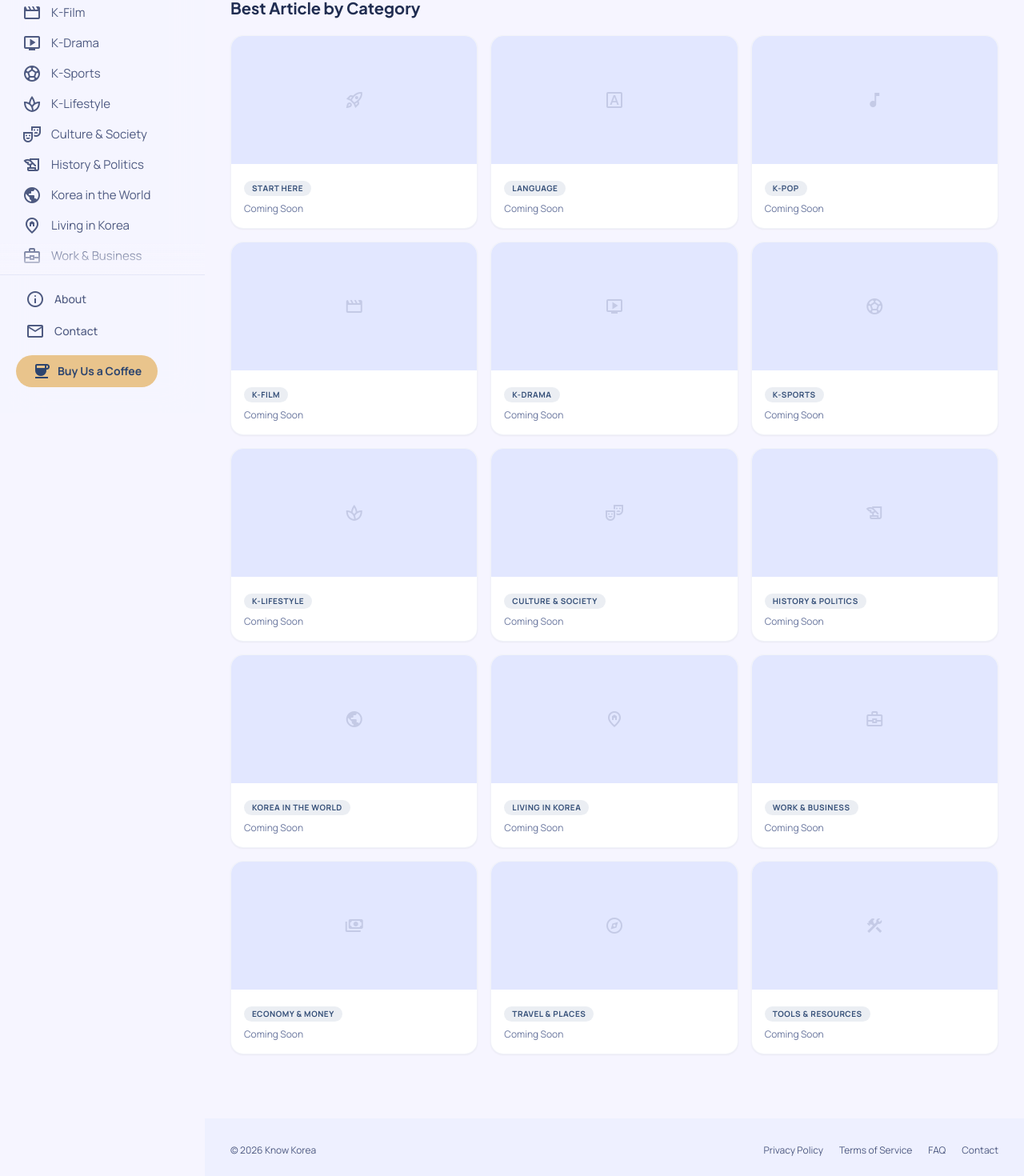
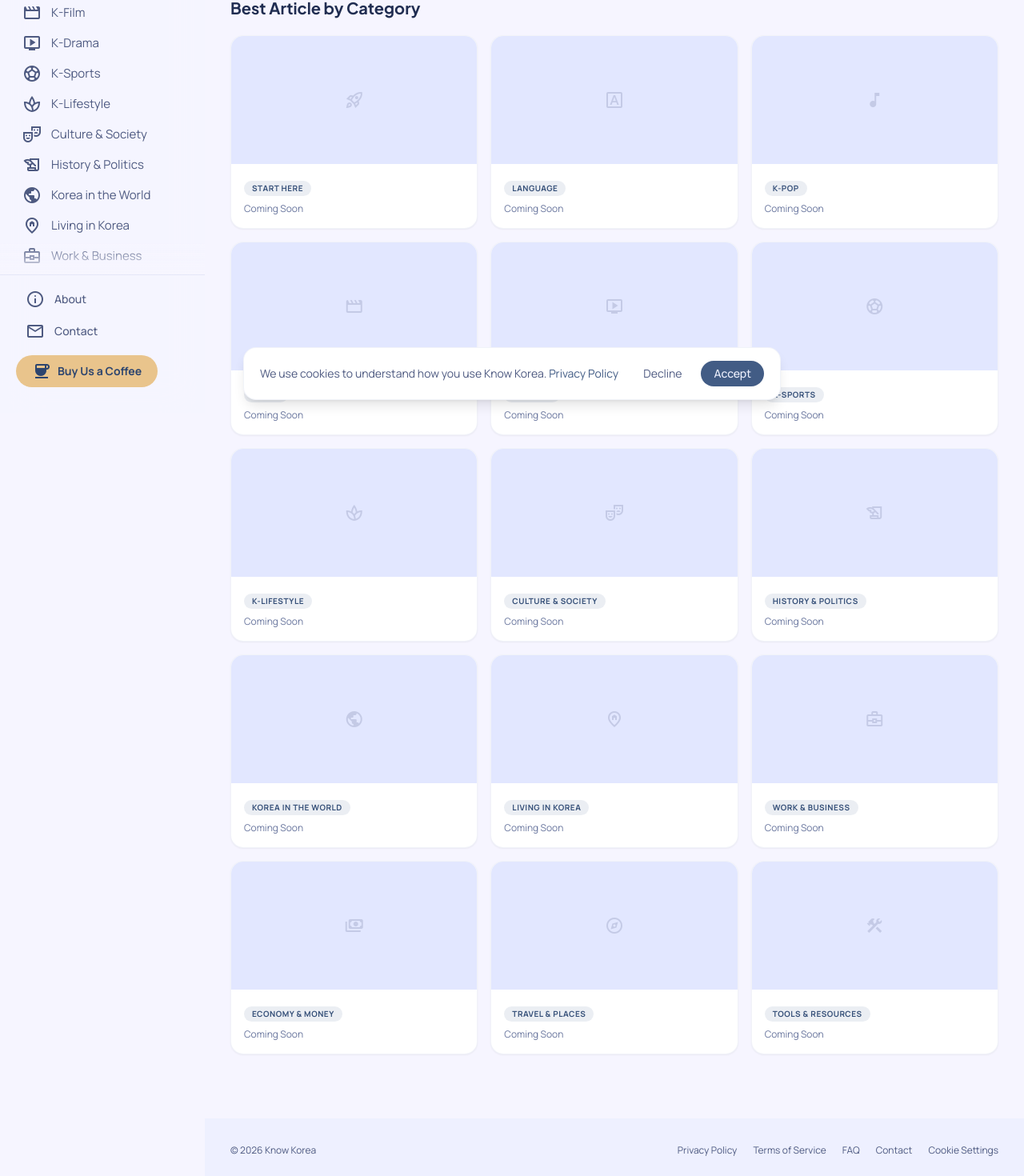
Before and after one commit to ventureops/know-korea, a Next.js app: page / in a window 1280 px wide. Shown: the part 284-1754 px from the top of the page at 80% size. Built offline with nearby package versions, Linux system fonts and the light colour scheme; no server answers; the database is empty.

Commit message:
feat: GA4 + Cookie Consent 배너 구현
- CookieConsent: 하단 고정 배너 (Accept/Decline), localStorage 저장
- GA4: 동의 시에만 next/script로 로드 (GDPR 준수)
- Footer: Cookie Settings 링크 추가 (배너 재표시)

Co-Authored-By: Claude Sonnet 4.6 <noreply@anthropic.com>

```diff
--- a/app/layout.tsx
+++ b/app/layout.tsx
@@ -2,6 +2,7 @@ import type { Metadata } from "next";
 import "./globals.css";
 import SessionProvider from "@/components/auth/SessionProvider";
 import SiteShell from "@/components/layout/SiteShell";
+import CookieConsent from "@/components/CookieConsent";
 
 export const metadata: Metadata = {
   title: {
@@ -45,6 +46,7 @@ export default function RootLayout({
         <SessionProvider>
           <SiteShell>{children}</SiteShell>
         </SessionProvider>
+        <CookieConsent />
       </body>
     </html>
   );
--- /dev/null
+++ b/components/CookieConsent.tsx
@@ -0,0 +1,87 @@
+'use client';
+
+import { useState, useEffect } from 'react';
+import Script from 'next/script';
+import Link from 'next/link';
+
+const GA_ID = process.env.NEXT_PUBLIC_GA_MEASUREMENT_ID;
+
+export default function CookieConsent() {
+  const [consent, setConsent] = useState<'accepted' | 'declined' | null>(null);
+  const [visible, setVisible] = useState(false);
+
+  useEffect(() => {
+    const stored = localStorage.getItem('cookie-consent') as 'accepted' | 'declined' | null;
+    setConsent(stored);
+    if (!stored) setVisible(true);
+
+    function handleReset() {
+      setConsent(null);
+      setVisible(true);
+    }
+    window.addEventListener('cookie-consent-reset', handleReset);
+    return () => window.removeEventListener('cookie-consent-reset', handleReset);
+  }, []);
+
+  function accept() {
+    localStorage.setItem('cookie-consent', 'accepted');
+    setConsent('accepted');
+    setVisible(false);
+  }
+
+  function decline() {
+    localStorage.setItem('cookie-consent', 'declined');
+    setConsent('declined');
+    setVisible(false);
+  }
+
+  return (
+    <>
+      {/* GA4 — 동의한 경우에만 로드 */}
+      {consent === 'accepted' && GA_ID && (
+        <>
+          <Script
+            src={`https://www.googletagmanager.com/gtag/js?id=${GA_ID}`}
+            strategy="afterInteractive"
+          />
+          <Script id="ga4-init" strategy="afterInteractive">
+            {`
+              window.dataLayer = window.dataLayer || [];
+              function gtag(){dataLayer.push(arguments);}
+              gtag('js', new Date());
+              gtag('config', '${GA_ID}');
+            `}
+          </Script>
+        </>
+      )}
+
+      {/* Cookie 배너 */}
+      {visible && (
+        <div className="fixed bottom-0 left-0 right-0 z-50 p-3 sm:p-4">
+          <div className="max-w-2xl mx-auto bg-surface-container-lowest rounded-2xl shadow-lg border border-outline-variant/15 px-5 py-4 flex flex-col sm:flex-row items-start sm:items-center gap-3">
+            <p className="flex-1 text-sm font-body text-on-surface-variant leading-relaxed">
+              We use cookies to understand how you use Know Korea.{' '}
+              <Link href="/privacy-policy" className="text-primary hover:underline">
+                Privacy Policy
+              </Link>
+            </p>
+            <div className="flex items-center gap-2 shrink-0 self-end sm:self-auto">
+              <button
+                onClick={decline}
+                className="px-4 py-1.5 rounded-full text-sm font-body text-on-surface-variant hover:bg-surface-container transition-colors"
+              >
+                Decline
+              </button>
+              <button
+                onClick={accept}
+                className="px-4 py-1.5 rounded-full bg-primary text-on-primary text-sm font-body font-medium hover:opacity-90 transition-all active:scale-95"
+              >
+                Accept
+              </button>
+            </div>
+          </div>
+        </div>
+      )}
+    </>
+  );
+}
--- /dev/null
+++ b/components/CookieSettingsButton.tsx
@@ -0,0 +1,17 @@
+'use client';
+
+export default function CookieSettingsButton() {
+  function handleClick() {
+    localStorage.removeItem('cookie-consent');
+    window.dispatchEvent(new Event('cookie-consent-reset'));
+  }
+
+  return (
+    <button
+      onClick={handleClick}
+      className="text-xs font-body text-on-surface-variant hover:text-on-surface transition-colors"
+    >
+      Cookie Settings
+    </button>
+  );
+}
--- a/components/layout/Footer.tsx
+++ b/components/layout/Footer.tsx
@@ -1,4 +1,5 @@
 import Link from "next/link";
+import CookieSettingsButton from "@/components/CookieSettingsButton";
 
 export default function Footer() {
   return (
@@ -26,6 +27,7 @@ export default function Footer() {
               {link.label}
             </Link>
           ))}
+          <CookieSettingsButton />
         </div>
       </div>
       </div>
```
